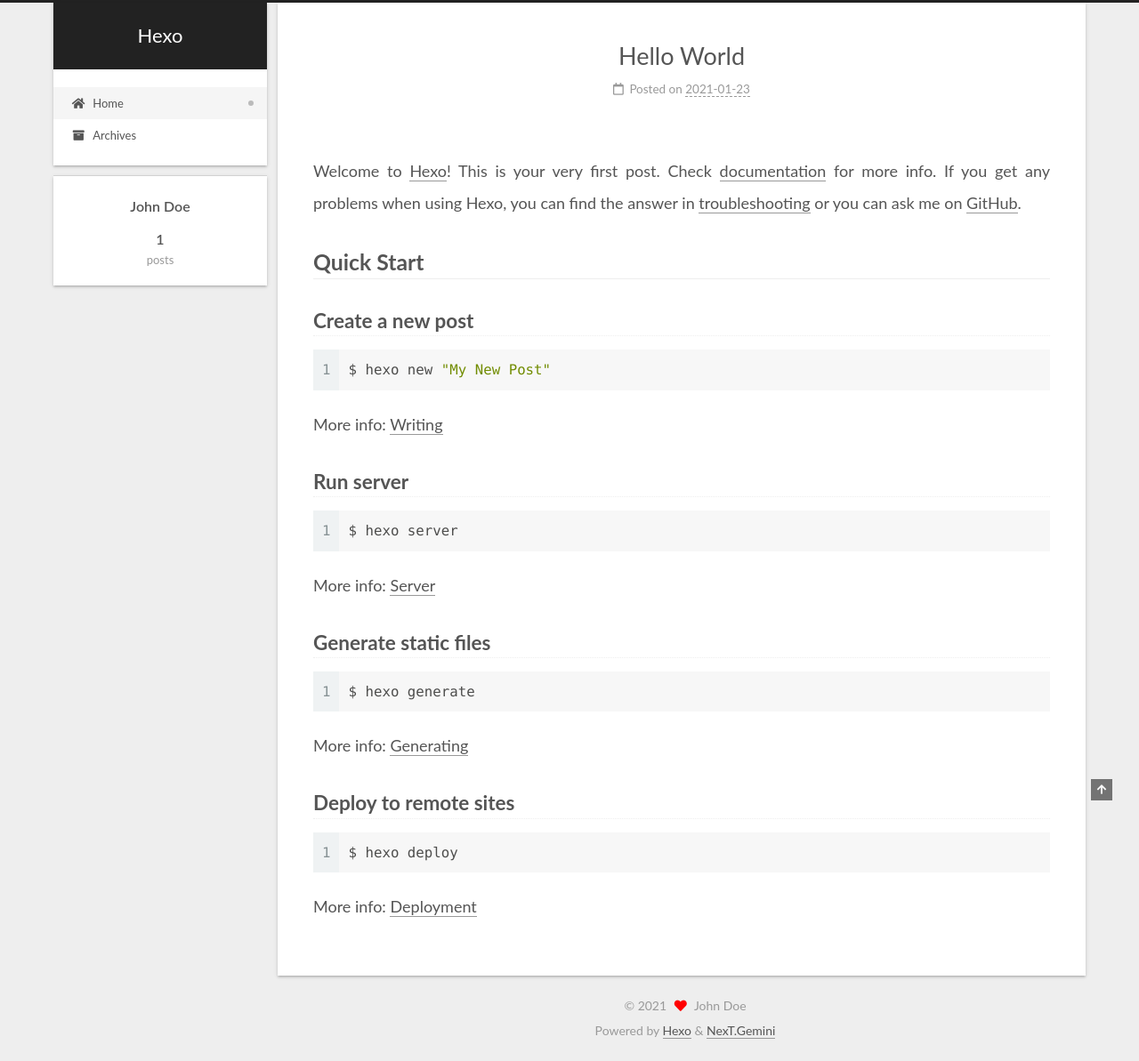
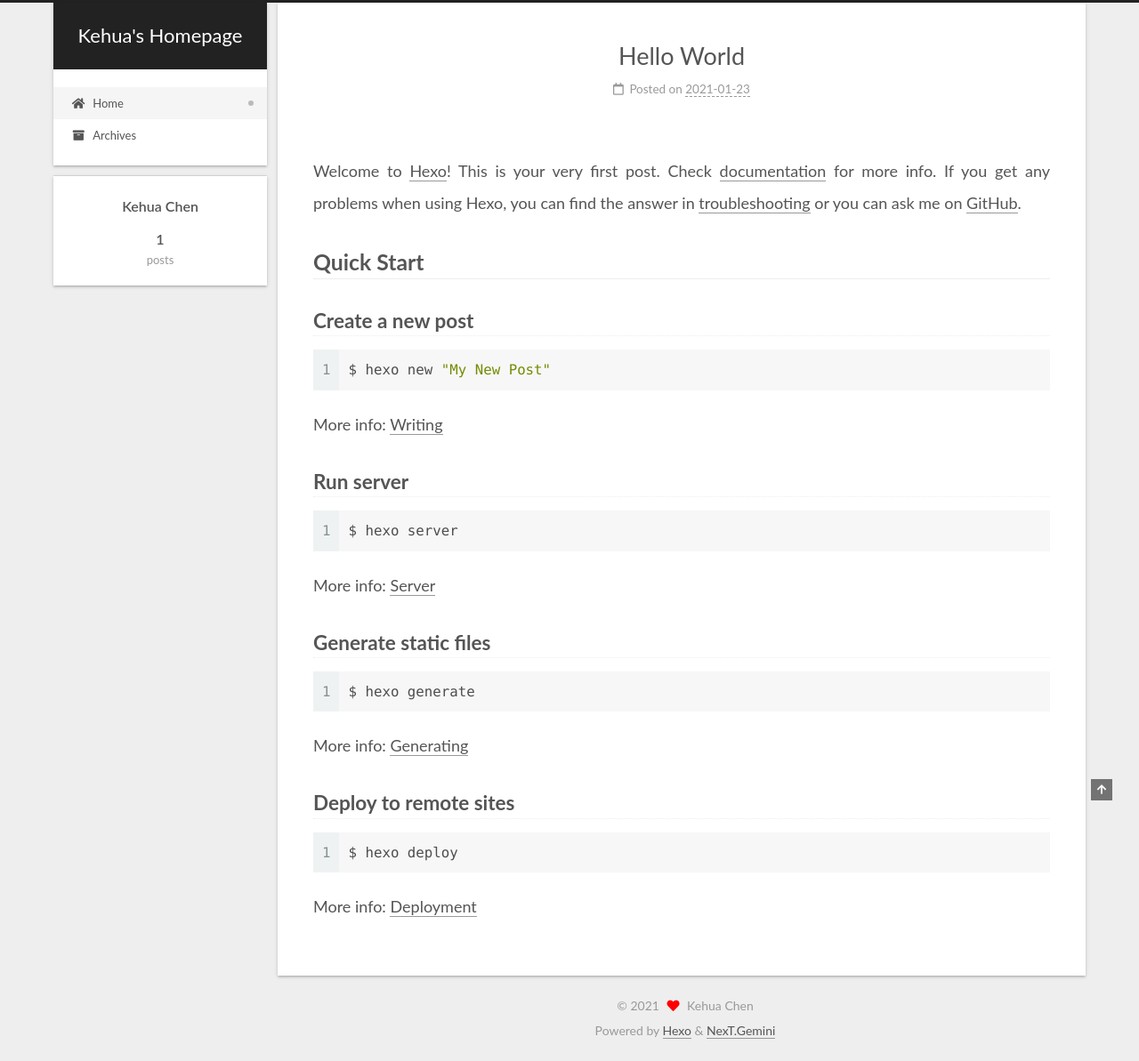
Before and after one commit to khchen-hp/khchen-hp.github.io1, a plain HTML site: page index.html in a window 1280 px wide. Shown: the whole page at 89% size. Drawn offline with Linux system fonts and the light colour scheme.

Commit message:
Site updated: 2021-01-23 23:06:14

```diff
--- a/css/main.css
+++ b/css/main.css
@@ -1168,7 +1168,7 @@
 }
 .links-of-author a::before,
 .links-of-author span.exturl::before {
-  background: #12ff1b;
+  background: #fff;
   border-radius: 50%;
   content: ' ';
   display: inline-block;
--- a/index.html
+++ b/index.html
@@ -21,11 +21,11 @@
   </script>
 
   <meta property="og:type" content="website">
-<meta property="og:title" content="Hexo">
+<meta property="og:title" content="Kehua&#39;s Homepage">
 <meta property="og:url" content="http://example.com/index.html">
-<meta property="og:site_name" content="Hexo">
+<meta property="og:site_name" content="Kehua&#39;s Homepage">
 <meta property="og:locale" content="en_US">
-<meta property="article:author" content="John Doe">
+<meta property="article:author" content="Kehua Chen">
 <meta name="twitter:card" content="summary">
 
 <link rel="canonical" href="http://example.com/">
@@ -41,7 +41,7 @@
   };
 </script>
 
-  <title>Hexo</title>
+  <title>Kehua's Homepage</title>
 
 
 
@@ -92,7 +92,7 @@
 
     <a href="/" class="brand" rel="start">
       <span class="logo-line-before"><i></i></span>
-      <h1 class="site-title">Hexo</h1>
+      <h1 class="site-title">Kehua's Homepage</h1>
       <span class="logo-line-after"><i></i></span>
     </a>
   </div>
@@ -149,12 +149,12 @@
 
     <span hidden itemprop="author" itemscope itemtype="http://schema.org/Person">
       <meta itemprop="image" content="/images/avatar.gif">
-      <meta itemprop="name" content="John Doe">
+      <meta itemprop="name" content="Kehua Chen">
       <meta itemprop="description" content="">
     </span>
 
     <span hidden itemprop="publisher" itemscope itemtype="http://schema.org/Organization">
-      <meta itemprop="name" content="Hexo">
+      <meta itemprop="name" content="Kehua's Homepage">
     </span>
       <header class="post-header">
         <h2 class="post-title" itemprop="name headline">
@@ -265,7 +265,7 @@
 
       <div class="site-overview-wrap sidebar-panel">
         <div class="site-author motion-element" itemprop="author" itemscope itemtype="http://schema.org/Person">
-  <p class="site-author-name" itemprop="name">John Doe</p>
+  <p class="site-author-name" itemprop="name">Kehua Chen</p>
   <div class="site-description" itemprop="description"></div>
 </div>
 <div class="site-state-wrap motion-element">
@@ -305,7 +305,7 @@
   <span class="with-love">
     <i class="fa fa-heart"></i>
   </span>
-  <span class="author" itemprop="copyrightHolder">John Doe</span>
+  <span class="author" itemprop="copyrightHolder">Kehua Chen</span>
 </div>
   <div class="powered-by">Powered by <a href="https://hexo.io/" class="theme-link" rel="noopener" target="_blank">Hexo</a> & <a href="https://theme-next.org/" class="theme-link" rel="noopener" target="_blank">NexT.Gemini</a>
   </div>
```
Also changed, not shown: 2021/01/23/hello-world/index.html (+8 -8 lines), archives/2021/01/index.html (+7 -7 lines), archives/2021/index.html (+7 -7 lines), archives/index.html (+7 -7 lines).
